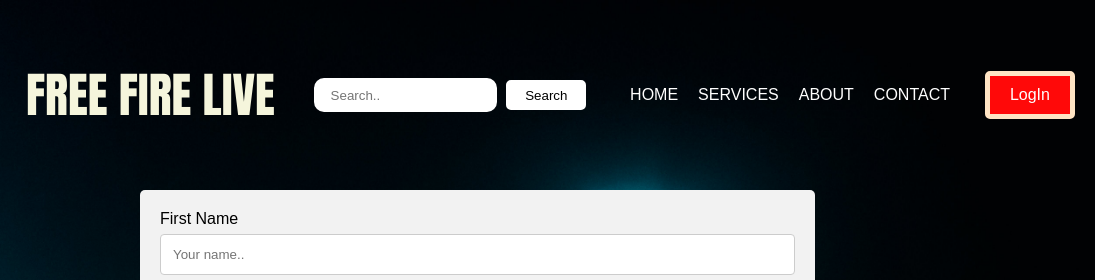
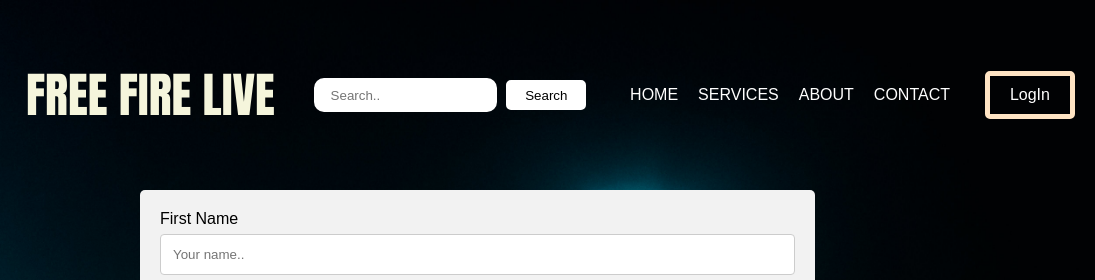
Before and after one commit to OFFlINE-abhi/ff, a plain HTML site: page contact.html in a window 1280 px wide. Shown: the top 280 px of the page, 185-1280 px from the left. Drawn offline with Linux system fonts and the light colour scheme.

Commit message:
Update contact.html

```diff
--- a/contact.html
+++ b/contact.html
@@ -263,7 +263,6 @@
             padding: 10px 20px;
             margin: 5px;
             text-decoration: none;
-            background-color: #ff0909;
             color: #ffffff;
             border-radius: 5px;
             transition: background-color 0.3s ease;
```
